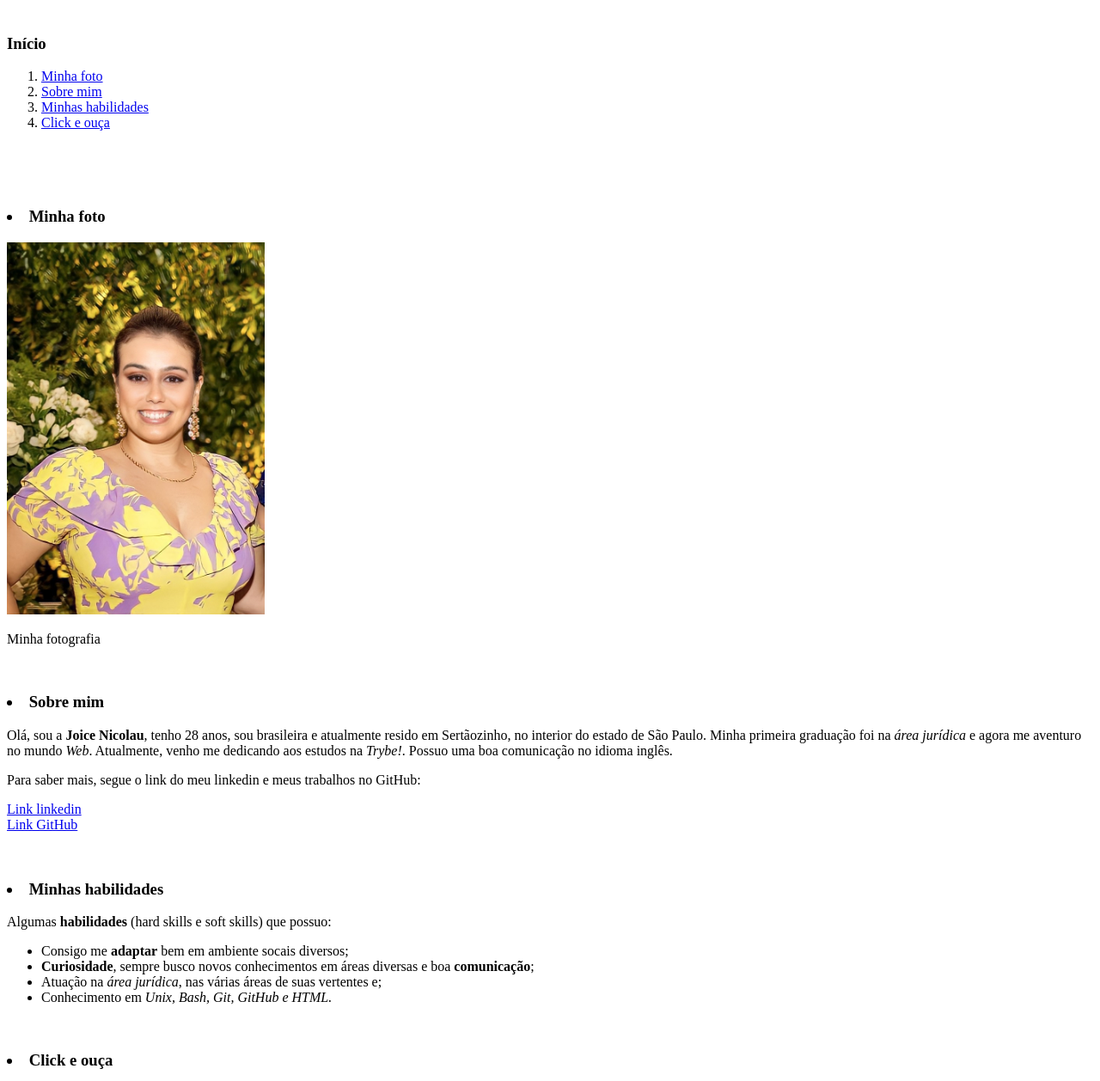
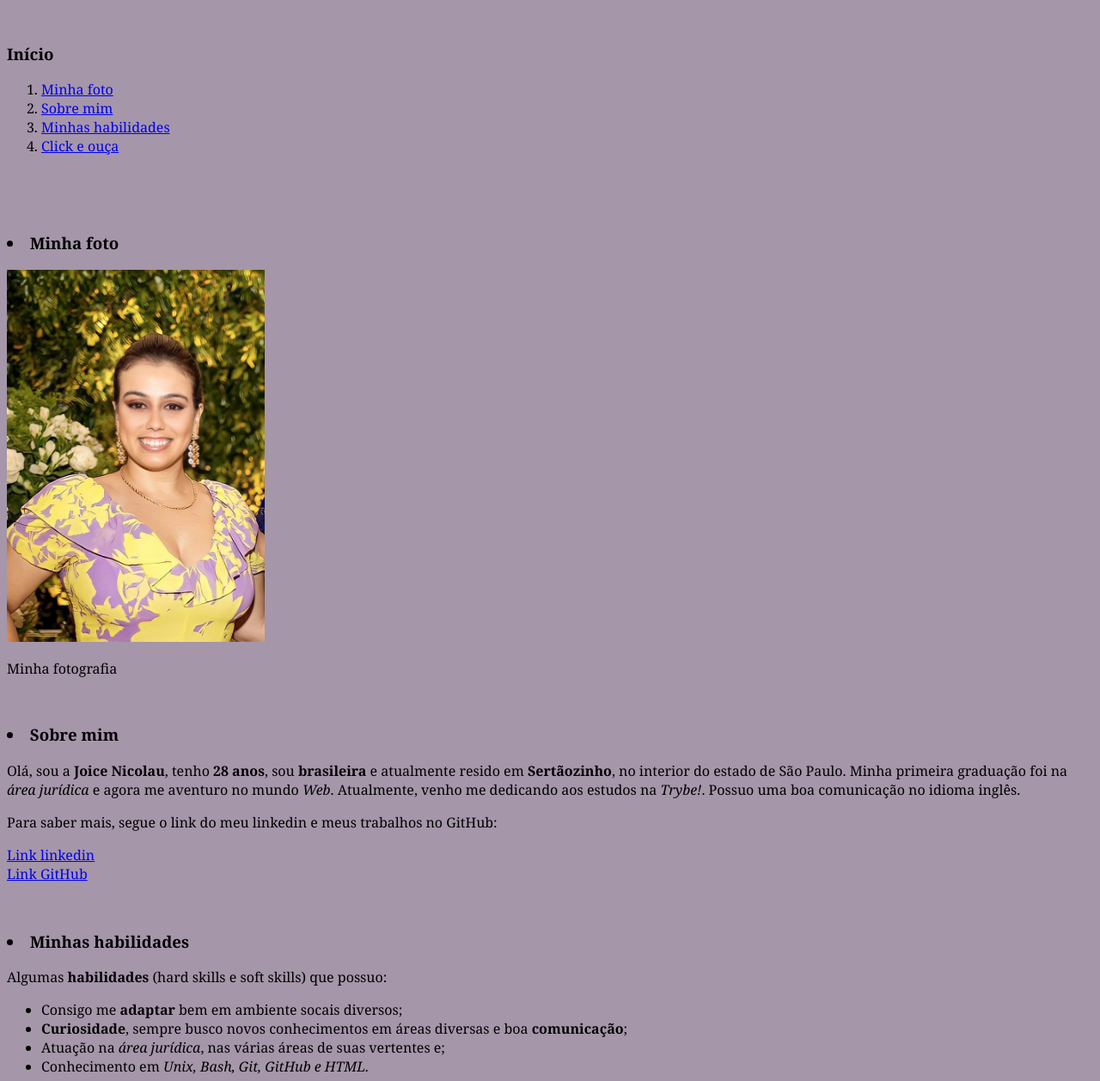
Before and after one commit to joicenicolau/joicenicolau.github.io, a plain HTML site: page index.html in a window 1280 px wide. Shown: the part 111-1369 px from the top of the page at 86% size. Drawn offline with Linux system fonts and the light colour scheme.

Commit message:
Altera cor  e fonte

```diff
--- a/index.html
+++ b/index.html
@@ -3,6 +3,27 @@
 <head>
 <title>Portfólio Web</title>
 </head>
+
+<!-- Adicione a tag <style></style> -->
+<style>
+
+h1 {
+    font-family: Georgia, 'Times New Roman', Times, serif;
+
+}
+#Altera-letra-na-descricao {
+    font-family: Georgia, 'Times New Roman', Times, serif;
+}
+body {
+    background-color: rgb(165, 150, 170);
+}
+p, li, h3, a {
+    font-family: Georgia, 'Times New Roman', Times, serif;
+
+}
+
+</style>
+
 <body>
 
 <!-- Nome completo -->
@@ -34,7 +55,7 @@
 <!-- Uma breve descrição sobre mim -->
 <h3><p id="Sobre mim"><li>Sobre mim</li></p></h3>
 
-<p>Olá, sou a <strong>Joice Nicolau</strong>, tenho 28 anos, sou brasileira e atualmente resido em Sertãozinho, no interior do estado de São Paulo. Minha primeira graduação foi na <em>área jurídica</em> e agora me aventuro no mundo <em>Web</em>. Atualmente, venho me dedicando aos estudos na <em>Trybe!</em>. Possuo uma boa comunicação no idioma inglês.</p>
+<p id="Altera-letra-na-descricao">Olá, sou a <strong>Joice Nicolau</strong>, tenho <strong>28 anos</strong>, sou <strong>brasileira</strong> e atualmente resido em <strong>Sertãozinho</strong>, no interior do estado de São Paulo. Minha primeira graduação foi na <em>área jurídica</em> e agora me aventuro no mundo <em>Web</em>. Atualmente, venho me dedicando aos estudos na <em>Trybe!</em>. Possuo uma boa comunicação no idioma inglês.</p>
 <p>Para saber mais, segue o link do meu linkedin e meus trabalhos no GitHub:</p>
 <a href="https://www.linkedin.com/in/joice-nicolau-710a0424a/" target="_blank">Link linkedin</a>
 <br>
```
